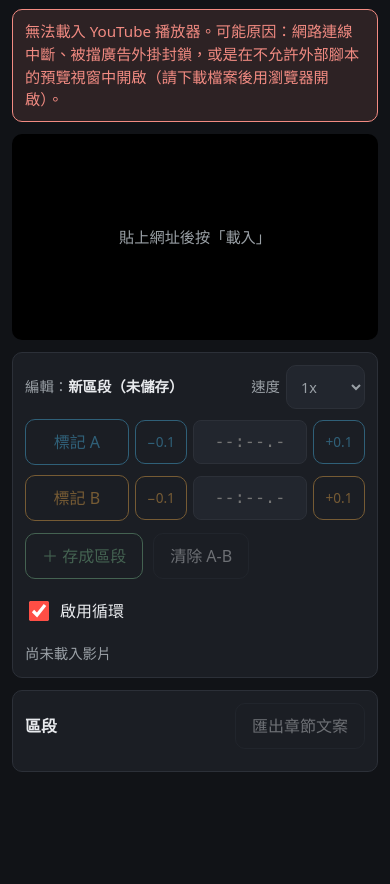
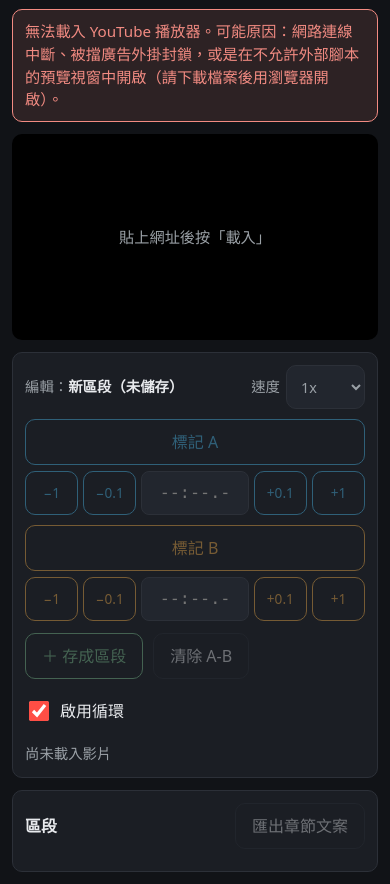
Before and after one commit to allenyang79/youtube-ab-player, a plain HTML site: page index.html in a window 390 px wide. Shown: the part 109-993 px from the top of the page. Before the commit the page ends 893 px from the top, so only its background shows below. Drawn offline with Linux system fonts and the light colour scheme.

Commit message:
A/B 加上 ±1 秒微調按鈕與 Shift 快捷鍵
Co-Authored-By: Claude Opus 5.5 <noreply@anthropic.com>
Claude-Session: https://claude.ai/code/session_01QCjC6PsBDuaYDrtAWCb7yX

```diff
--- a/index.html
+++ b/index.html
@@ -79,17 +79,18 @@
 
   .mono { font-variant-numeric: tabular-nums; font-family: ui-monospace, "SF Mono", Menlo, Consolas, monospace; }
 
-  .ab-grid { display: grid; grid-template-columns: 1fr 1fr; gap: 10px; }
-  .ab-cell { display: flex; align-items: center; gap: 6px; }
+  .ab-grid { display: grid; grid-template-columns: 1fr; gap: 10px; }
+  .ab-cell { display: flex; align-items: center; gap: 8px; }
   .ab-cell .mark { flex: 0 0 auto; }
-  .nudge { width: 52px; padding: 0; font-size: .85rem; flex: 0 0 auto; }
+  .adjust { display: flex; align-items: center; gap: 6px; }
+  .nudge { width: 50px; padding: 0; font-size: .85rem; flex: 0 0 auto; }
+  .point-a .mark, .point-a .nudge { border-color: var(--a-color); color: var(--a-color); }
+  .point-b .mark, .point-b .nudge { border-color: var(--b-color); color: var(--b-color); }
   .time-input {
     width: 7.2em; min-width: 0; text-align: center; font-size: 1.05rem;
     background: var(--panel-2); border: 1px solid var(--line); border-radius: 8px;
     padding: 8px 4px; min-height: 44px;
   }
-  #markA, #aNudgeMinus, #aNudgePlus { border-color: var(--a-color); color: var(--a-color); }
-  #markB, #bNudgeMinus, #bNudgePlus { border-color: var(--b-color); color: var(--b-color); }
   #aInput { color: var(--a-color); }
   #bInput { color: var(--b-color); }
 
@@ -150,9 +151,11 @@
 
   @media (max-width: 640px) {
     main { padding: 12px; }
-    .ab-grid { grid-template-columns: 1fr; }
-    .ab-cell .mark { flex: 1; }
-    .time-input { flex: 0 0 6.8em; }
+    .ab-cell { flex-wrap: wrap; gap: 6px; }
+    .ab-cell .mark { flex: 1 1 100%; }
+    .adjust { flex: 1 1 100%; gap: 5px; }
+    .adjust .nudge { flex: 1 1 0; width: auto; min-width: 0; }
+    .adjust .time-input { flex: 0 0 6.4em; }
     .segment { grid-template-columns: auto 1fr auto; row-gap: 4px; }
     .segment .range { grid-column: 2; grid-row: 2; padding-left: 8px; }
     .segment .loops { grid-column: 3; grid-row: 2; }
@@ -195,17 +198,25 @@
     </div>
 
     <div class="ab-grid">
-      <div class="ab-cell">
+      <div class="ab-cell point-a">
         <button id="markA" class="mark" type="button" disabled>標記 A</button>
-        <button id="aNudgeMinus" class="nudge" type="button" disabled aria-label="A 減 0.1 秒">−0.1</button>
-        <input id="aInput" class="time-input mono" type="text" inputmode="decimal" placeholder="--:--.-" disabled aria-label="A 點時間（mm:ss.s）">
-        <button id="aNudgePlus" class="nudge" type="button" disabled aria-label="A 加 0.1 秒">+0.1</button>
+        <div class="adjust">
+          <button class="nudge" data-point="a" data-delta="-1" type="button" disabled aria-label="A 減 1 秒">−1</button>
+          <button class="nudge" data-point="a" data-delta="-0.1" type="button" disabled aria-label="A 減 0.1 秒">−0.1</button>
+          <input id="aInput" class="time-input mono" type="text" inputmode="decimal" placeholder="--:--.-" disabled aria-label="A 點時間（mm:ss.s）">
+          <button class="nudge" data-point="a" data-delta="0.1" type="button" disabled aria-label="A 加 0.1 秒">+0.1</button>
+          <button class="nudge" data-point="a" data-delta="1" type="button" disabled aria-label="A 加 1 秒">+1</button>
+        </div>
       </div>
-      <div class="ab-cell">
+      <div class="ab-cell point-b">
         <button id="markB" class="mark" type="button" disabled>標記 B</button>
-        <button id="bNudgeMinus" class="nudge" type="button" disabled aria-label="B 減 0.1 秒">−0.1</button>
-        <input id="bInput" class="time-input mono" type="text" inputmode="decimal" placeholder="--:--.-" disabled aria-label="B 點時間（mm:ss.s）">
-        <button id="bNudgePlus" class="nudge" type="button" disabled aria-label="B 加 0.1 秒">+0.1</button>
+        <div class="adjust">
+          <button class="nudge" data-point="b" data-delta="-1" type="button" disabled aria-label="B 減 1 秒">−1</button>
+          <button class="nudge" data-point="b" data-delta="-0.1" type="button" disabled aria-label="B 減 0.1 秒">−0.1</button>
+          <input id="bInput" class="time-input mono" type="text" inputmode="decimal" placeholder="--:--.-" disabled aria-label="B 點時間（mm:ss.s）">
+          <button class="nudge" data-point="b" data-delta="0.1" type="button" disabled aria-label="B 加 0.1 秒">+0.1</button>
+          <button class="nudge" data-point="b" data-delta="1" type="button" disabled aria-label="B 加 1 秒">+1</button>
+        </div>
       </div>
     </div>
 
@@ -223,8 +234,8 @@
       <dl>
         <dt><kbd>A</kbd> <kbd>B</kbd></dt><dd>標記 A / B</dd>
         <dt><kbd>Space</kbd></dt><dd>播放 / 暫停</dd>
-        <dt><kbd>[</kbd> <kbd>]</kbd></dt><dd>A 點 −0.1 / +0.1 秒</dd>
-        <dt><kbd>,</kbd> <kbd>.</kbd></dt><dd>B 點 −0.1 / +0.1 秒</dd>
+        <dt><kbd>[</kbd> <kbd>]</kbd></dt><dd>A 點 −0.1 / +0.1 秒（加 <kbd>Shift</kbd> 為 ±1 秒）</dd>
+        <dt><kbd>,</kbd> <kbd>.</kbd></dt><dd>B 點 −0.1 / +0.1 秒（加 <kbd>Shift</kbd> 為 ±1 秒）</dd>
         <dt><kbd>↑</kbd> <kbd>↓</kbd></dt><dd>上一個 / 下一個區段</dd>
       </dl>
     </details>
@@ -260,6 +271,7 @@
   const SEEK_COOLDOWN_MS = 350;   // seekTo 後短暫不檢查，避免 getCurrentTime 尚未更新造成連續 seek
   const MIN_SEGMENT = 0.3;        // A-B 最短長度（秒）
   const NUDGE = 0.1;              // 微調幅度（秒）
+  const NUDGE_BIG = 1;            // 大幅微調（秒）
   const B_PREVIEW = 1.5;          // 微調 B 時，從 B 前幾秒開始試聽
   const ID_RE = /^[A-Za-z0-9_-]{11}$/;
   const STORE_PREFIX = 'abplayer:video:';
@@ -298,7 +310,7 @@
     form: $('loadForm'), input: $('urlInput'), msg: $('message'), placeholder: $('placeholder'),
     editLabel: $('editLabel'), rateSelect: $('rateSelect'),
     markA: $('markA'), markB: $('markB'), aInput: $('aInput'), bInput: $('bInput'),
-    aMinus: $('aNudgeMinus'), aPlus: $('aNudgePlus'), bMinus: $('bNudgeMinus'), bPlus: $('bNudgePlus'),
+    nudges: Array.from(document.querySelectorAll('.nudge[data-point]')),
     saveSeg: $('saveSeg'), clearAB: $('clearAB'), newSeg: $('newSeg'), loopToggle: $('loopToggle'),
     status: $('status'), kbHint: $('kbHint'),
     segTitle: $('segTitle'), segList: $('segList'), segEmpty: $('segEmpty'),
@@ -426,8 +438,7 @@
     const t = editTarget();
 
     for (const b of [el.markA, el.markB]) b.disabled = !ok;
-    el.aMinus.disabled = el.aPlus.disabled = !ok || t.a == null;
-    el.bMinus.disabled = el.bPlus.disabled = !ok || t.b == null;
+    for (const btn of el.nudges) btn.disabled = !ok || t[btn.dataset.point] == null;
     el.aInput.disabled = el.bInput.disabled = !ok;
     if (document.activeElement !== el.aInput) el.aInput.value = t.a == null ? '' : fmt(t.a);
     if (document.activeElement !== el.bInput) el.bInput.value = t.b == null ? '' : fmt(t.b);
@@ -918,10 +929,9 @@
 
   el.markA.addEventListener('click', () => markPoint('a'));
   el.markB.addEventListener('click', () => markPoint('b'));
-  el.aMinus.addEventListener('click', () => nudge('a', -NUDGE));
-  el.aPlus.addEventListener('click', () => nudge('a', +NUDGE));
-  el.bMinus.addEventListener('click', () => nudge('b', -NUDGE));
-  el.bPlus.addEventListener('click', () => nudge('b', +NUDGE));
+  for (const btn of el.nudges) {
+    btn.addEventListener('click', () => nudge(btn.dataset.point, Number(btn.dataset.delta)));
+  }
 
   for (const [which, input] of [['a', el.aInput], ['b', el.bInput]]) {
     input.addEventListener('change', () => commitTimeInput(which, input));
@@ -980,6 +990,11 @@
       ']': () => nudge('a', +NUDGE),
       ',': () => nudge('b', -NUDGE),
       '.': () => nudge('b', +NUDGE),
+      // Shift + 同一顆鍵 = ±1 秒
+      '{': () => nudge('a', -NUDGE_BIG),
+      '}': () => nudge('a', +NUDGE_BIG),
+      '<': () => nudge('b', -NUDGE_BIG),
+      '>': () => nudge('b', +NUDGE_BIG),
       'ArrowUp': () => stepSegment(-1),
       'ArrowDown': () => stepSegment(+1)
     };
```
